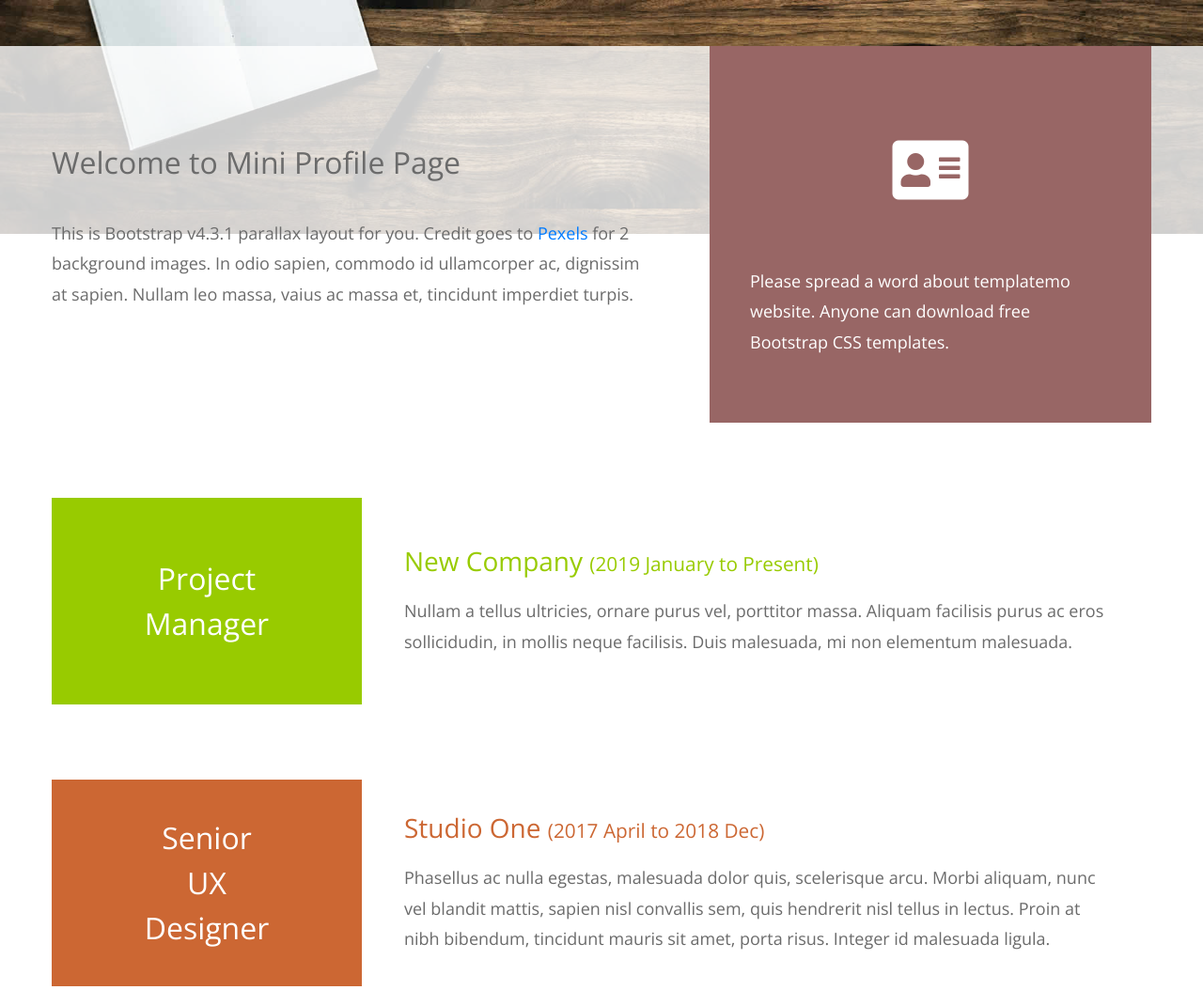
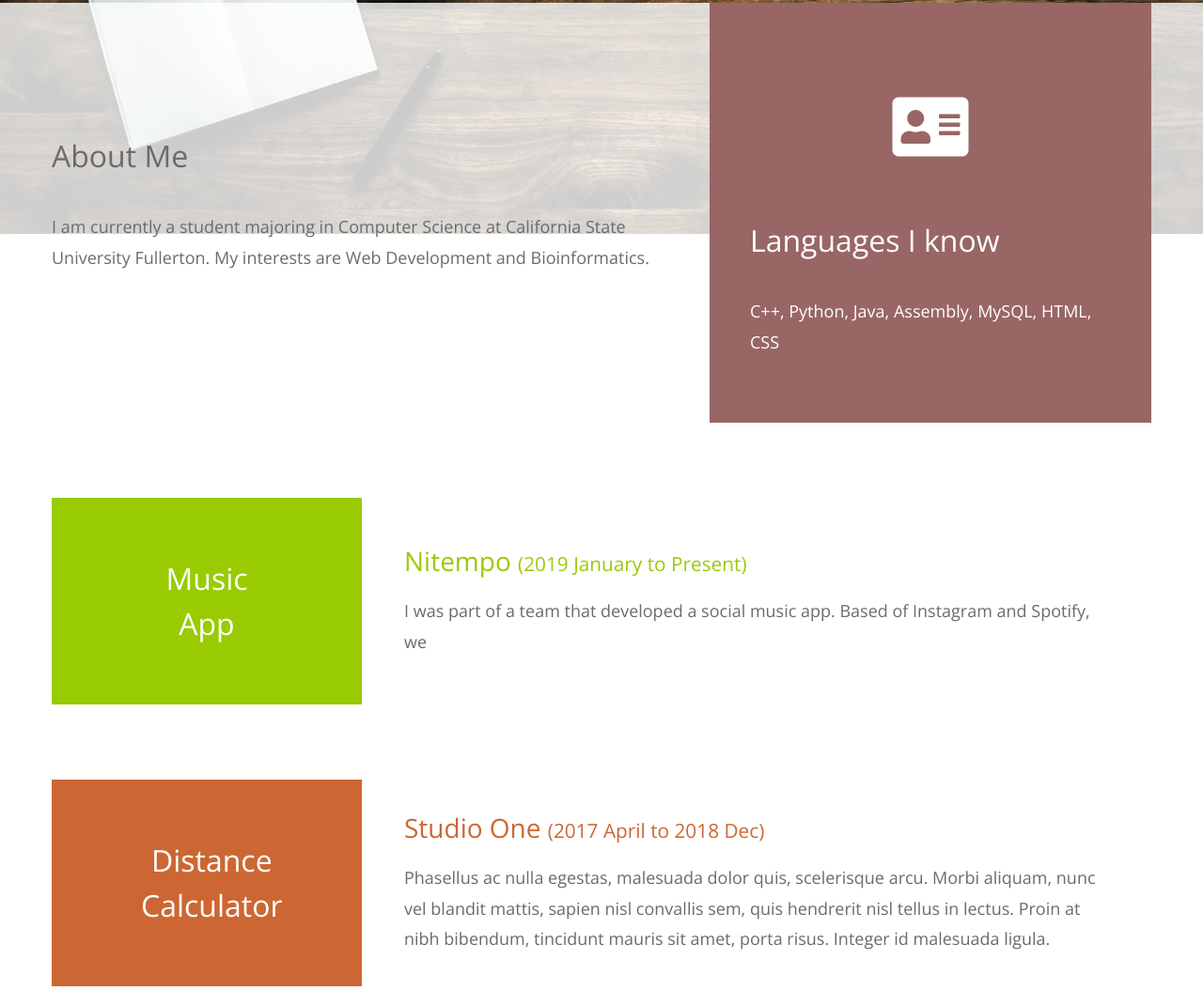
Before and after one commit to ThomasDel45/Portfolio, a plain HTML site: page index.html in a window 1280 px wide. Shown: the part 650-1704 px from the top of the page at 94% size. Drawn offline with nearby package versions, Linux system fonts and the light colour scheme.

Commit message:
Update index.html

```diff
--- a/index.html
+++ b/index.html
@@ -8,7 +8,7 @@
     <link rel="stylesheet" href="css/all.min.css" />
     <link rel="stylesheet" href="css/bootstrap.min.css" />
     <link rel="stylesheet" href="css/templatemo-style.css" />
-    <title>Mini Profile - Free Bootstrap CSS Template</title>
+    <title>Thomas Profile </title>
 
 <!--
 Mini Profile Template
@@ -25,8 +25,8 @@ https://templatemo.com/tm-530-mini-profile
             <!-- Black transparent bg -->
             <div class="ml-auto mr-0 tm-bg-black-transparent text-white tm-brand-container-inner">
               <div class="tm-brand-container text-center">
-                <h1 class="tm-brand-name">Mini Profile</h1>
-                <p class="tm-brand-description mb-0">simple parallax template</p>
+                <h1 class="tm-brand-name">Thomas Eduard Del Rosario</h1>
+                <p class="tm-brand-description mb-0">Software Developer</p>
               </div>
             </div>
           </div>
@@ -40,20 +40,19 @@ https://templatemo.com/tm-530-mini-profile
             <!-- White transparent bg -->
             <div class="col-md-7 tm-welcome-left-col">
               <div class="tm-welcome-left">
-                <h2 class="tm-welcome-title">Welcome to Mini Profile Page</h2>
+                <h2 class="tm-welcome-title">About Me</h2>
                 <p class="pb-0">
-                  This is Bootstrap v4.3.1 parallax layout for you. Credit goes to <a rel="nofollow" href="https://www.pexels.com">Pexels</a> for 2 background images. In
-                  odio sapien, commodo id ullamcorper ac, dignissim at sapien.
-                  Nullam leo massa, vaius ac massa et, tincidunt imperdiet
-                turpis. </p>
+                  I am currently a student majoring in Computer Science at California State University
+                Fullerton. My interests are Web Development and Bioinformatics.  </p>
               </div>
             </div>
             <!-- Brown bg -->
             <div class="col-md-5">
               <div class="tm-welcome-right">
                 <i class="fas fa-4x fa-address-card p-3 tm-welcome-icon"></i>
+                <h2 class="tm-welcome-title">Languages I know</h2>
                 <p class="mb-0">
-                  Please spread a word about templatemo website. Anyone can download free Bootstrap CSS templates.
+                  C++, Python, Java, Assembly, MySQL, HTML, CSS
                 </p>
               </div>
             </div>
@@ -70,24 +69,23 @@ https://templatemo.com/tm-530-mini-profile
           <div class="col-12">
             <div class="tm-portfolio-item">
               <div class="tm-portfolio-name text-white tm-bg-green">
-                Project Manager
+                Music App
               </div>
               <div class="tm-portfolio-description">
                 <h3 class="tm-text-green">
-                  New Company
+                  Nitempo
                   <span class="tm-title-small">(2019 January to Present)</span>
                 </h3>
                 <p class="mb-0">
-                  Nullam a tellus ultricies, ornare purus vel, porttitor massa.
-                  Aliquam facilisis purus ac eros sollicidudin, in mollis neque
-                  facilisis. Duis malesuada, mi non elementum malesuada.
+                  I was part of a team that developed a social music app. Based
+                  of Instagram and Spotify, we
                 </p>
               </div>
             </div>
 
             <div class="tm-portfolio-item">
               <div class="tm-portfolio-name text-white tm-bg-orange">
-                Senior UX Designer
+                Distance Calculator
               </div>
               <div class="tm-portfolio-description">
                 <h3 class="tm-text-orange">
@@ -106,7 +104,7 @@ https://templatemo.com/tm-530-mini-profile
 
             <div class="tm-portfolio-item">
               <div class="tm-portfolio-name text-white tm-bg-blue">
-                Graphic Designer
+                IBM
               </div>
               <div class="tm-portfolio-description">
                 <h3 class="tm-text-blue">
@@ -123,7 +121,7 @@ https://templatemo.com/tm-530-mini-profile
 
             <div class="tm-portfolio-item">
               <div class="tm-portfolio-name text-white tm-bg-dark-gray">
-                Design School
+                Cuberite
               </div>
               <div class="tm-portfolio-description">
                 <h3 class="tm-text-dark-gray">
```
